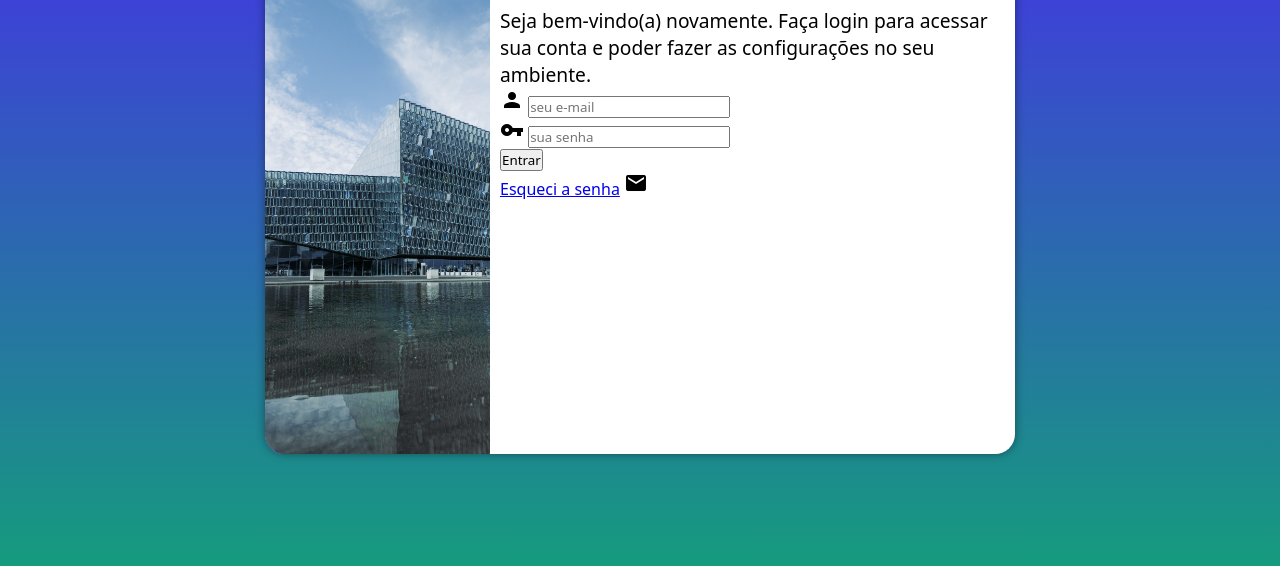
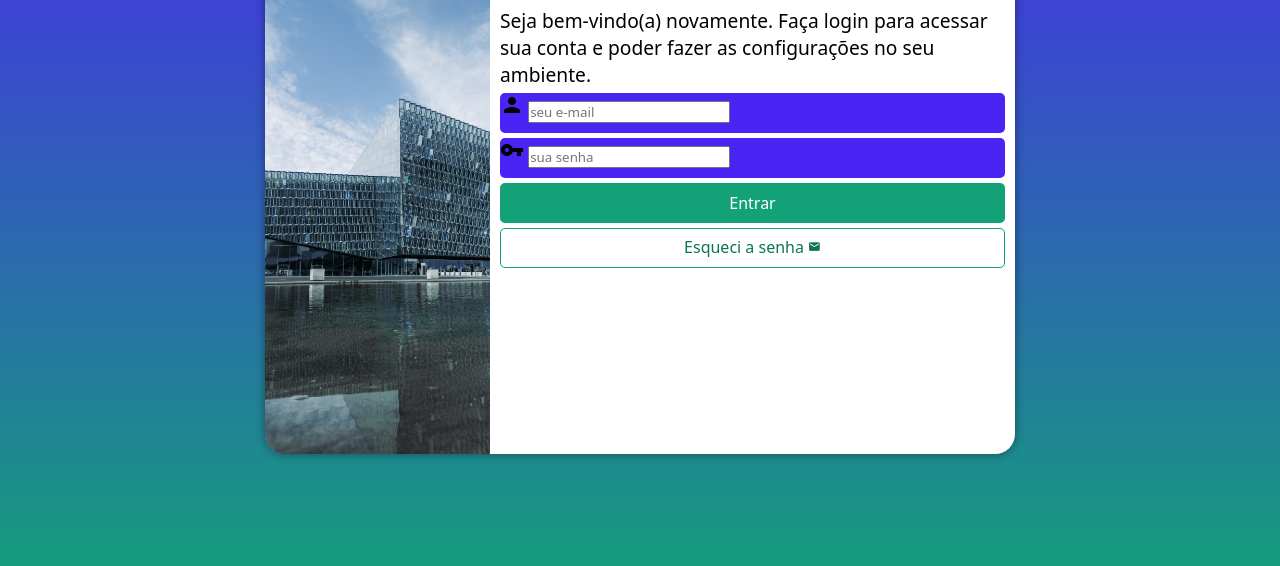
Before and after one commit to FelipeSN07/projeto-login, a plain HTML site: page index.html in a window 1280 px wide. Shown: the part 196-762 px from the top of the page. Drawn offline with Linux system fonts and the light colour scheme.

Commit message:
formatação do formulario

```diff
--- a/estilos/style.css
+++ b/estilos/style.css
@@ -67,3 +67,51 @@ div#formulario > h1 {
 div#formulario > p {
     font-size: .8em;
 }
+
+form > div.campo {
+    display: block;
+    background-color: #4A24F5;
+    width: 100%;
+    height: 40px;
+    border-radius: 5px;
+    margin: 5px 0px;
+}
+
+form > input[type=submit] {
+    display: block;
+    font-size: 1em;
+    width: 100%;
+    height: 40px;
+    background-color: #13a177 ;
+    color: white;
+    border: none;
+    border-radius: 5px;
+}
+
+form > input[type=submit]:hover {
+    background-color: #0e7455;
+    cursor: pointer;
+}
+
+form > a.botao {
+    display: block;
+    text-align: center;
+    font-size: 1em;
+    width: 100%;
+    height: 40px;
+    padding-top: 7px;
+    margin-top: 5px;
+    background-color: white;
+    color: #0e7455;
+    border: 1px solid #13a177;
+    border-radius: 5px;
+    text-decoration: none;
+}
+
+form > a.botao:hover{
+    background-color: #19d49c;
+}
+
+form > a.botao > span {
+    font-size: .8em;
+}
--- a/index.html
+++ b/index.html
@@ -27,9 +27,8 @@
                         <label for="isen"><span class="material-icons">vpn_key</span></label>
                         <input type="password" name="sen" id="isen" required minlength="8" maxlength="20" placeholder="sua senha" autocomplete="current-password">
                     </div>
-                    <input type="submit" value="Entrar"> <br>
-                    <a href="esqueci.html">Esqueci a senha</a>
-                    <span class="material-icons">mail</span>
+                    <input type="submit" value="Entrar">
+                    <a href="esqueci.html" class="botao">Esqueci a senha <span class="material-icons">mail</span></a>
                 </form>
 
             </div>
```
